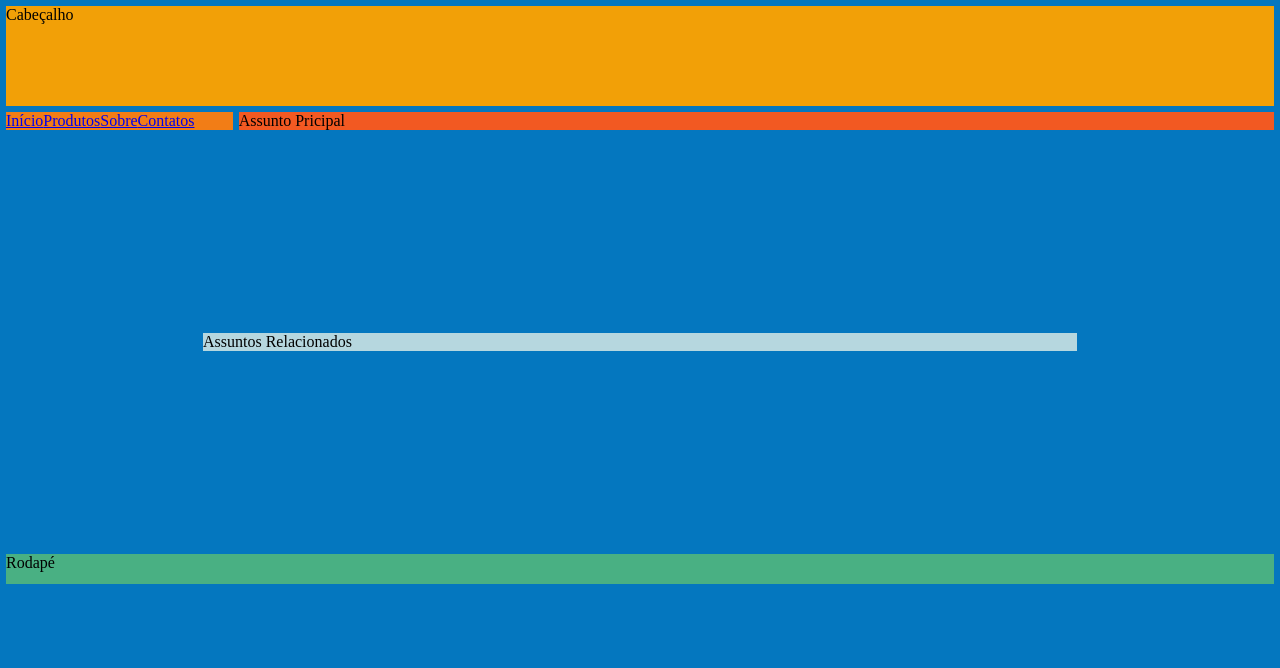
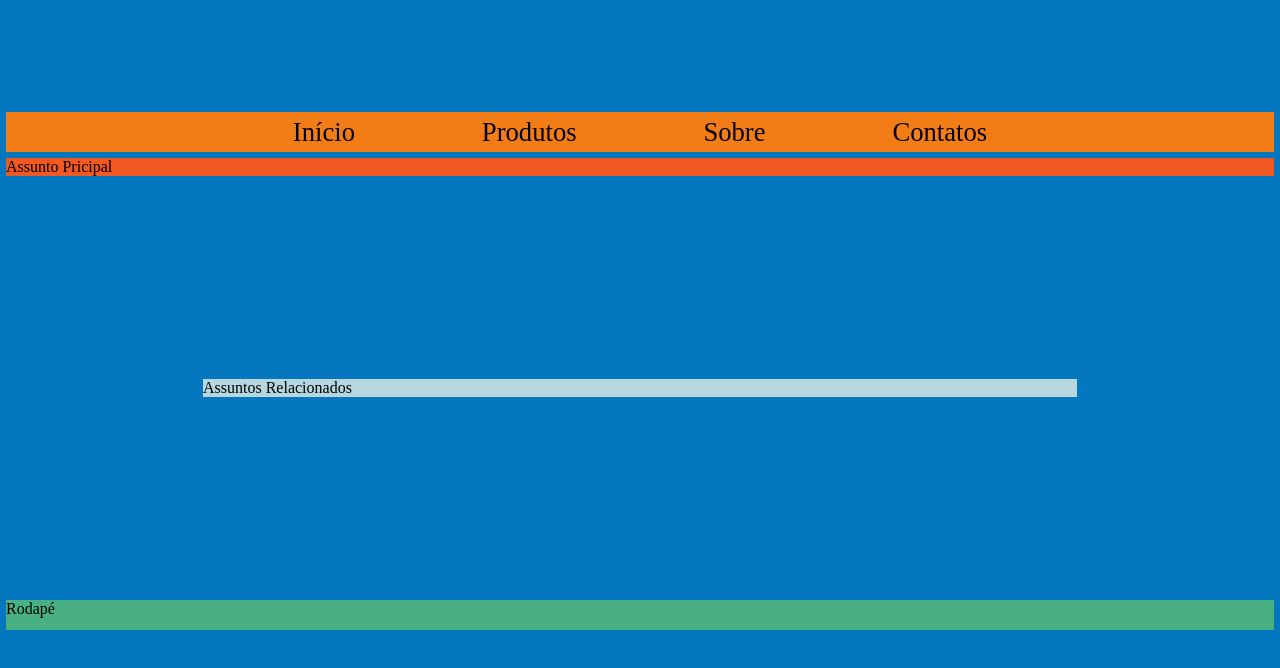
Before and after one commit to Jose-Carlos-Carvalho-de-Lima/projeto_Innovativetchspot02, a plain HTML site: page layout03.html in a window 1280 px wide. Drawn offline with Linux system fonts and the light colour scheme.

Commit message:
atualizações

```diff
--- a/estilo/stylelayout03.css
+++ b/estilo/stylelayout03.css
@@ -1,7 +1,7 @@
 @charset "UTF-8";
 
-@media only screen and (max-width: 923px){
-    main{
+@media only screen and (max-width: 923px) {
+    main {
         height: calc(100vw - 436px);
     }
 
@@ -44,36 +44,34 @@ header {
     margin: 3px;
     flex: 1 1 100vw;
     height: 100px;
-    background: var(--cor2);
+
 }
 
 nav {
     display: flex;
     margin: 3px;
     flex: 1 1 100vw;
-    height: 100px;
+    height: 40px;
     background: var(--cor3);
     align-items: center;
     justify-content: center;
-
 }
 
-nav a{
+nav a {
     margin: 5%;
     font-size: 20pt;
 }
-a{
+
+a {
     text-decoration: none;
     color: inherit;
 }
 
-nav.a{
+nav.a {
     margin: 5%;
     font-size: 20pt;
 
 }
-
-
 
 main {
     display: flex;
--- a/layout03.html
+++ b/layout03.html
@@ -1,13 +1,16 @@
 <!DOCTYPE html>
 <html lang="pt-br">
+
 <head>
     <meta charset="UTF-8">
     <meta name="viewport" content="width=device-width, initial-scale=1.0">
     <title>layout02 com rolagem lateral</title>
-    <link rel="stylesheet" href="estilo/stylelayout02.css">
+    <link rel="stylesheet" href="estilo/stylelayout03.css">
 </head>
+
 <body>
-    <header>Cabeçalho</header>
+    <header>
+    </header>
     <nav>
         <a href="#">Início</a>
         <a href="#">Produtos</a>
@@ -19,4 +22,5 @@
     <aside>Assuntos Relacionados</aside>
     <footer>Rodapé</footer>
 </body>
+
 </html>
```
Also changed, not shown: imagens/icon/android-chrome-192x192.png (added), imagens/icon/android-chrome-512x512.png (added), imagens/icon/apple-touch-icon.png (added), imagens/icon/vecteezy_user-icon-on-transparent-background_19879186.png (added).
